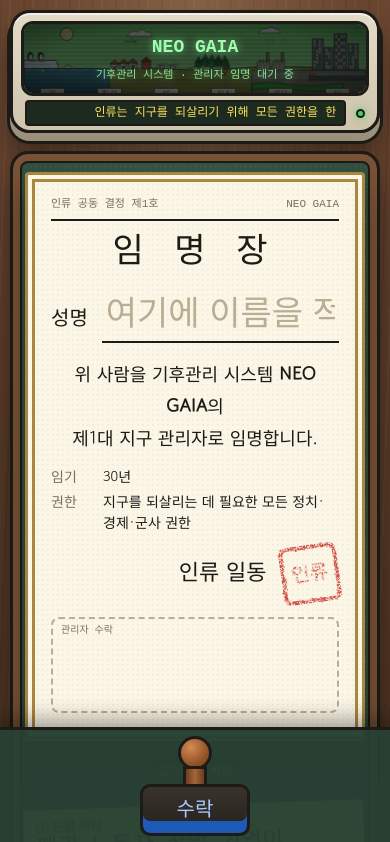
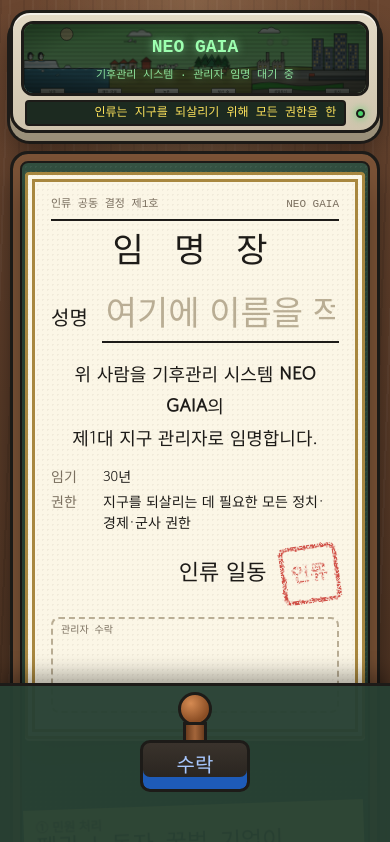
Before and after one commit to change8035-collab/neo-gaia, a React (Vite) app: page / in a window 390 px wide. Shown: the top 842 px of the page. Built offline with nearby package versions, Linux system fonts and the light colour scheme; a web font is replaced by a local one.

Commit message:
폰에서 도장 막대가 호스팅 표시와 겹치지 않게

```diff
--- a/src/styles.css
+++ b/src/styles.css
@@ -2134,7 +2134,7 @@ body {
   .app--ending,
   .app--rebirth,
   .app--reflect {
-    padding: 10px 10px 130px;
+    padding: 10px 10px 175px;
   }
 }
 
@@ -2473,7 +2473,7 @@ body {
   }
 
   .app {
-    padding-bottom: 130px;
+    padding-bottom: 175px;
   }
 
   .stamps {
@@ -2482,7 +2482,8 @@ body {
     right: 0;
     bottom: 0;
     z-index: 20;
-    padding: 6px 0 calc(8px + env(safe-area-inset-bottom));
+    /* 아래쪽 여백: 호스팅(Netlify)이 오른쪽 아래에 붙이는 표시와 겹치지 않게 */
+    padding: 6px 0 calc(52px + env(safe-area-inset-bottom));
     gap: 40px;
     background: rgba(40, 64, 51, 0.97);
     border-top: 3px solid var(--ink);
```
